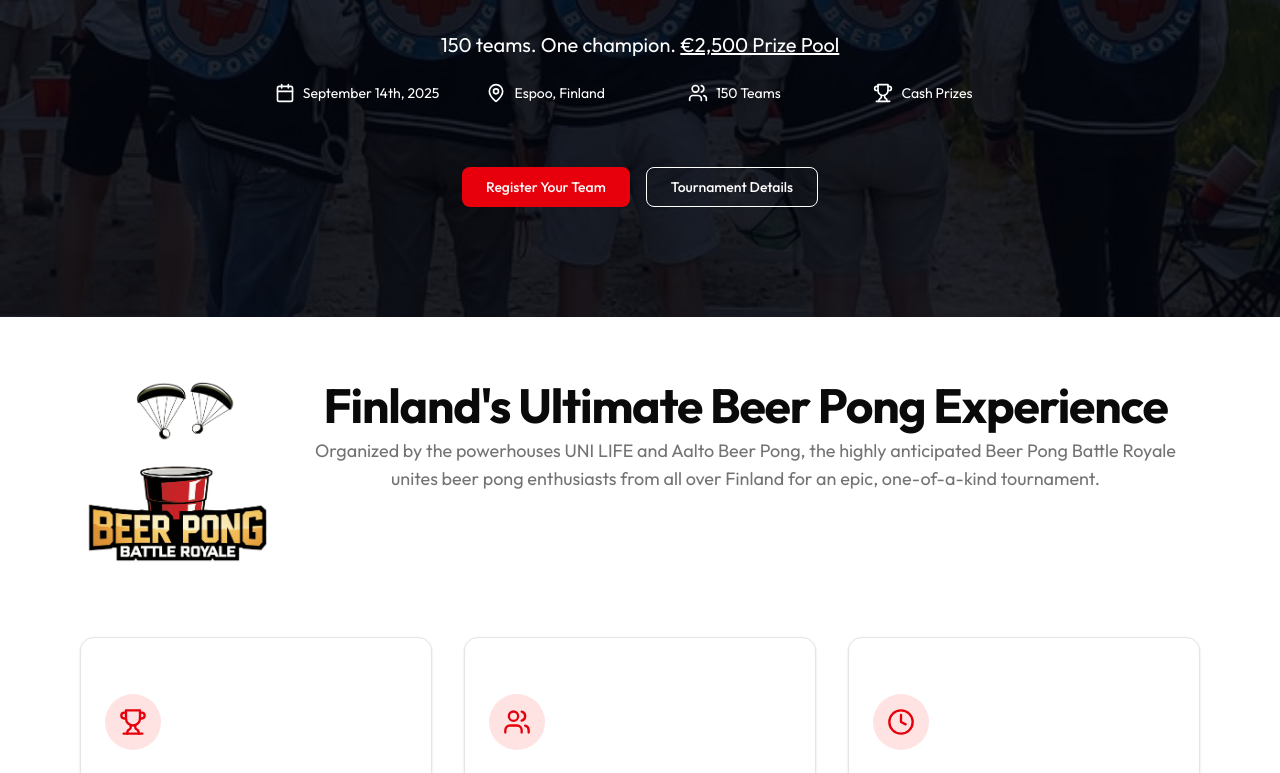
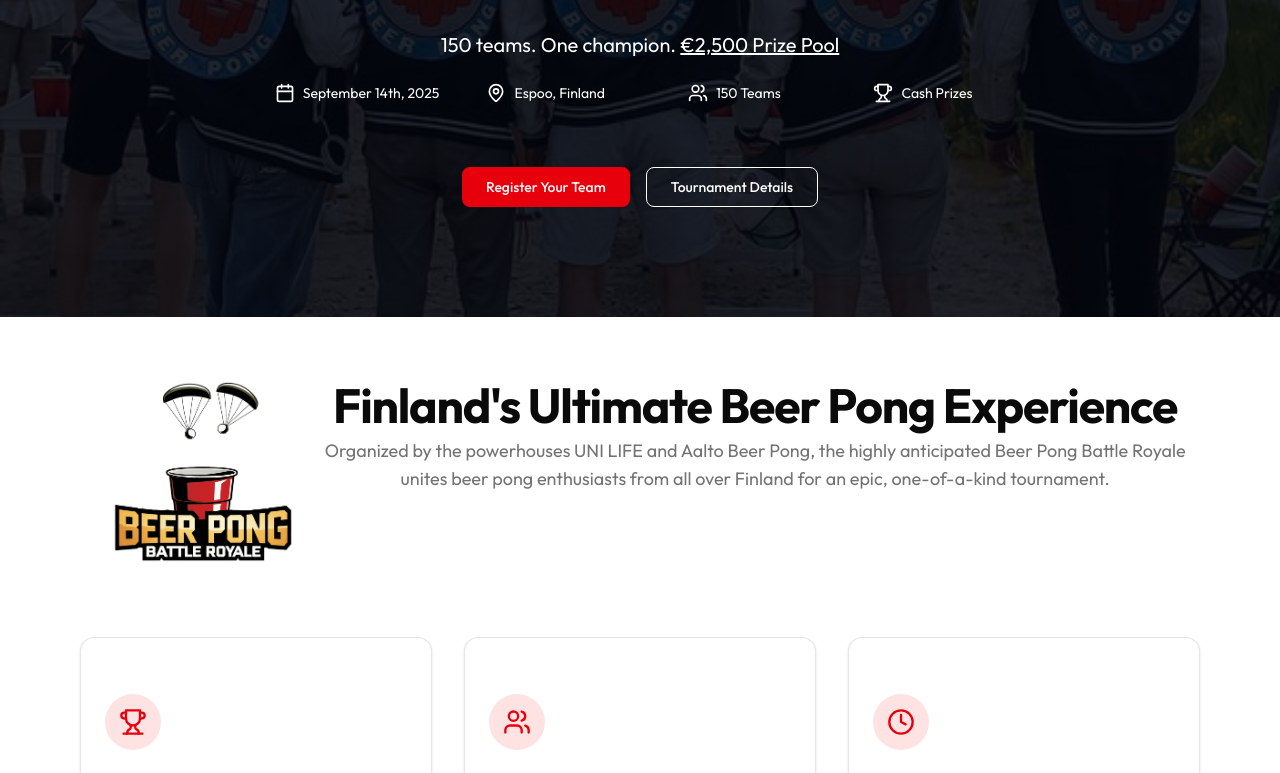
Before and after one commit to strengv1/unilife, a Next.js app: page /events/battleroyale in a window 1280 px wide. Shown: the part 403-1176 px from the top of the page. Built offline with nearby package versions, Linux system fonts and the light colour scheme.

Commit message:
slight padding to logo

```diff
--- a/src/app/events/battleroyale/_components/AboutSection.tsx
+++ b/src/app/events/battleroyale/_components/AboutSection.tsx
@@ -23,7 +23,7 @@ export const AboutSection = () => {
             </p>
           </div>
           <Image
-            className="hidden md:block mx-auto h-48 w-auto order-first"
+            className="hidden md:block mx-auto pl-8 h-48 w-auto order-first"
             src="/bpbr_logo.png"
             alt="Beer Pong Battle Royale logo"
             height={250}
```
